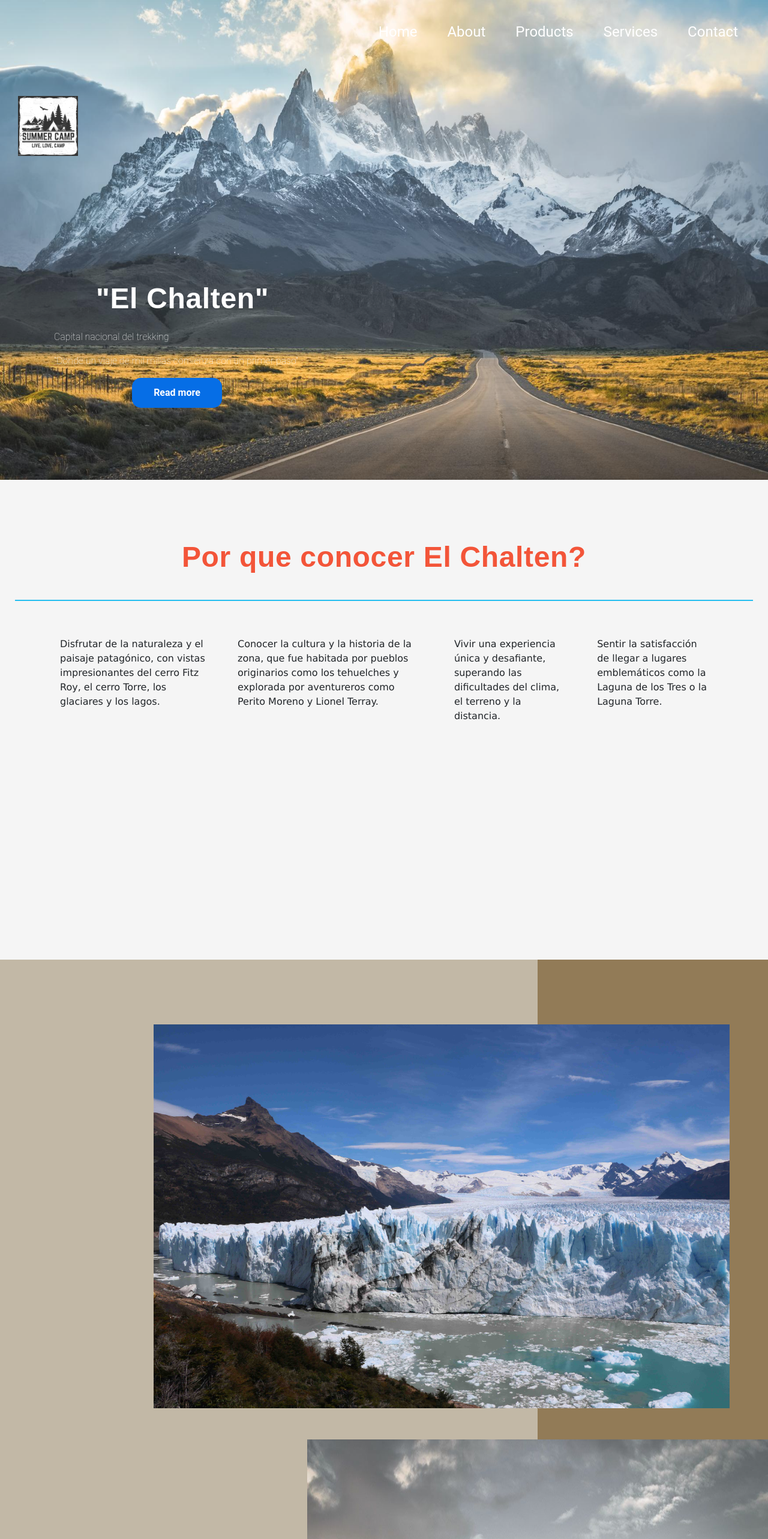
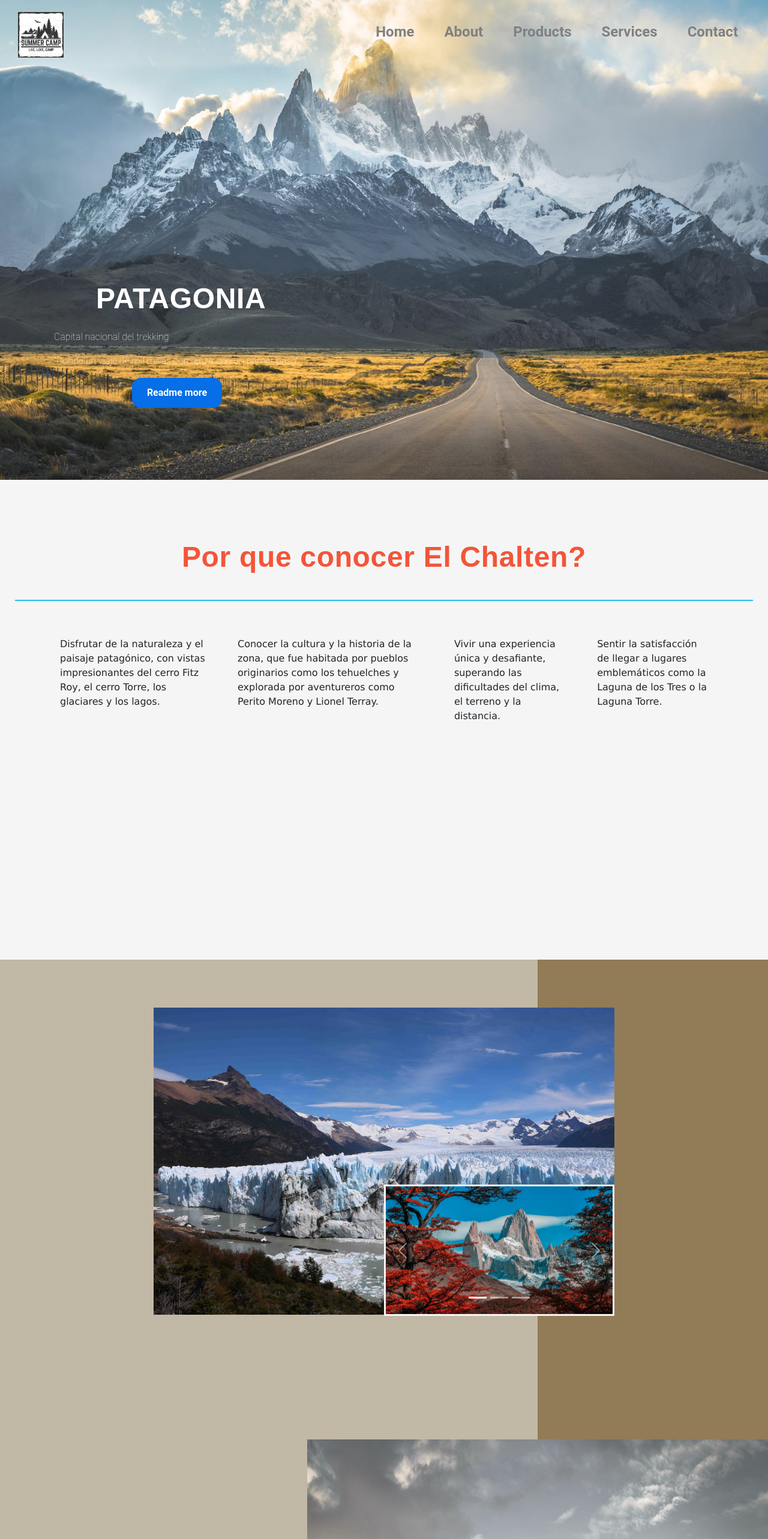
Before and after one commit to PabloComin07/Pin_Grupo_8, a React (Create React App) app: page / in a window 1280 px wide. Shown: the top 2566 px of the page at 60% size. Built offline with nearby package versions, Linux system fonts and the light colour scheme.

Commit message:
agregado del carrousel

```diff
--- a/src/App.css
+++ b/src/App.css
@@ -48,9 +48,10 @@ ul li {
 
 ul li a {
   text-decoration: none;
-  color: #fff;
+  color: gray;
   font-size: 1.5em;
   position: relative;
+  font-weight: bold;
 }
 
 ul li a:before {
@@ -110,10 +111,10 @@ ul li:hover a:before {
 
 /* Estilos para el logo */
 .logo_contenedor_principal {
-  max-width: 15%;
-  max-height: 15%;
+  max-width: 12%;
+  max-height: 12%;
   position: absolute;
-  bottom: 530px;
+  top: 10px;
   left: -40px;
   padding: 10px;
   margin-left: 60px;
@@ -195,15 +196,8 @@ ul li:hover a:before {
 
 /* Imagen del tercer contenedor */
 .imagen_tercer_contenedor {
-  max-width: 100%;
-  max-height: 80%;
-  position: absolute;
-  bottom: 52px;
-  left: 0px;
-  padding: 0px;
-  margin-left: 20%;
-  opacity: 100%;
-  text-align: center;
+  width: 100%;
+  height: 100%;
 }
 
 .tercer_contenedor_bis {
@@ -212,6 +206,7 @@ ul li:hover a:before {
   display: flex;
   flex-direction: row;
   justify-content: center;
+  position: relative;
 }
 
 .tercer_contenedor_bloque_1 {
@@ -224,6 +219,28 @@ ul li:hover a:before {
   background: #927b57;
   width: 30%;
   height: 100vh;
+}
+
+.tercer_contenedor_bloque_3 {
+  position: absolute;
+  display: flex;
+  flex-wrap: wrap;
+  max-width: 60%;
+  max-height: auto;
+  padding: 0px;
+  top: 10%;
+	left: 20%;
+}
+
+/* carrusel */
+.sub_tercer_contenedor_bloque_3 {
+  border:solid whitesmoke;
+  position: absolute;
+  max-width: 60%;
+  max-height: auto;
+  padding: 0px;
+  top: 57.7%;
+	left: 50%;
 }
 
 /******************** cuarto contenedor *****************************/
@@ -283,7 +300,6 @@ ul li:hover a:before {
   position: absolute;
 	top: 20%;
 	left: 50%;
-
 }
 
 .imagen_quinto_contenedor {
--- a/src/App.js
+++ b/src/App.js
@@ -22,10 +22,10 @@ function App() {
           <li><a href='#contenedor5'>Contact</a></li>
         </ul>
         <div className='texto_primer_contenedor'>
-          <p className='parrafo1'>"El Chalten"</p>
+          <p className='parrafo1'>PATAGONIA</p>
           <p className='parrafo2'>Capital nacional del trekking</p>
           <p className='parrafo3'>"Donde un viaje de mil millas comienza con un primer paso"</p>
-          <button className='button_readme'>Read more</button>
+          <button className='button_readme'>Readme more</button>
         </div>
       </div>
       <div id='contenedor2' className='segundo_contenedor'>
@@ -38,7 +38,6 @@ function App() {
         </ul>
       </div>
       <div id='contenedor3' className='tercer_contenedor'>
-        <img className='imagen_tercer_contenedor' src={Imagen4} alt='Imagen background'/>
         <div className='tercer_contenedor_bis'>
           <div className='tercer_contenedor_bloque_1'>
           </div>
@@ -46,7 +45,35 @@ function App() {
           </div>
         </div>
         <div className='tercer_contenedor_bloque_3'>
-         <>falta agregar el carrousel  </>
+          <img className='imagen_tercer_contenedor' src={Imagen4} alt='Imagen background'/>
+          <div className='sub_tercer_contenedor_bloque_3'>
+            <div id="carouselExampleIndicators" class="carousel slide">
+              <div class="carousel-indicators">
+                <button type="button" data-bs-target="#carouselExampleIndicators" data-bs-slide-to="0" class="active" aria-current="true" aria-label="Slide 1"></button>
+                <button type="button" data-bs-target="#carouselExampleIndicators" data-bs-slide-to="1" aria-label="Slide 2"></button>
+                <button type="button" data-bs-target="#carouselExampleIndicators" data-bs-slide-to="2" aria-label="Slide 3"></button>
+              </div>
+              <div class="carousel-inner">
+                <div class="carousel-item active">
+                  <img src={Imagen} class="d-block w-100" alt="Montaña" />
+                </div>
+                <div class="carousel-item">
+                  <img src={Imagen} class="d-block w-100" alt="Montaña" />
+                </div>
+                <div class="carousel-item">
+                  <img src={Imagen2} class="d-block w-100" alt="Montaña" />
+                </div>
+              </div>
+              <button class="carousel-control-prev" type="button" data-bs-target="#carouselExampleIndicators" data-bs-slide="prev">
+                <span class="carousel-control-prev-icon" aria-hidden="true"></span>
+                <span class="visually-hidden">Previous</span>
+              </button>
+              <button class="carousel-control-next" type="button" data-bs-target="#carouselExampleIndicators" data-bs-slide="next">
+                <span class="carousel-control-next-icon" aria-hidden="true"></span>
+                <span class="visually-hidden">Next</span>
+              </button>
+            </div>
+          </div>
         </div>
       </div>
       <div id='contenedor4' className='cuarto_contenedor'>
```
